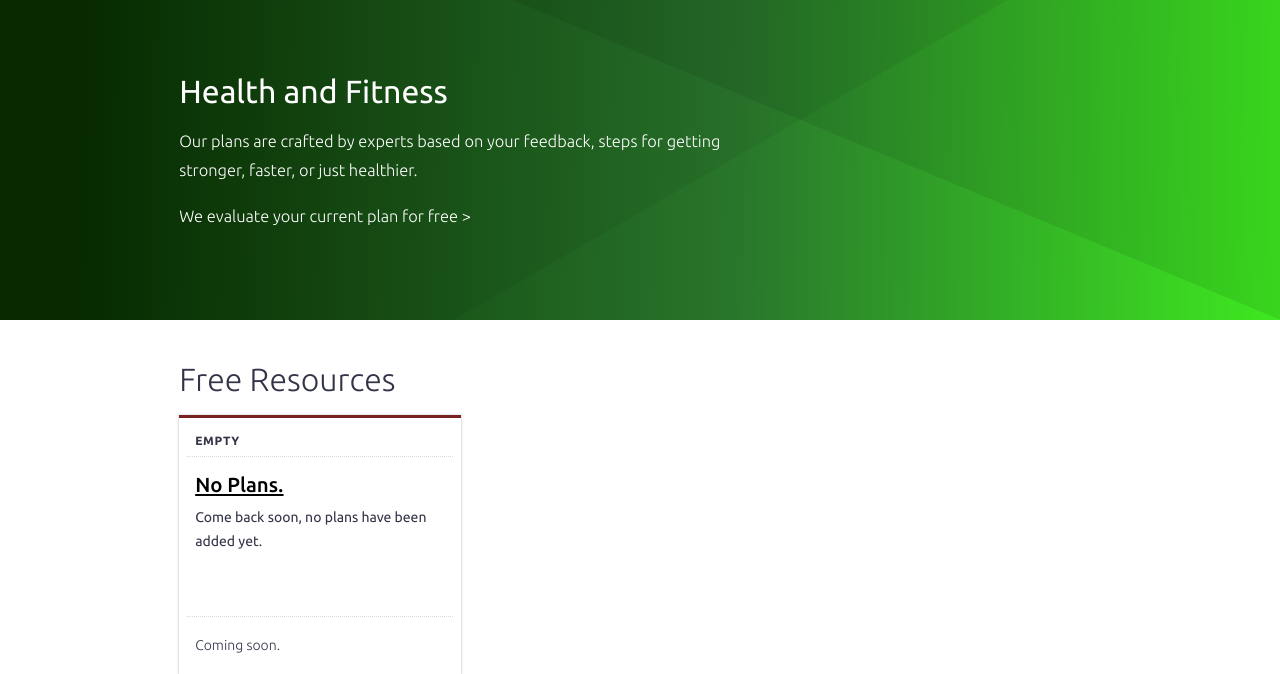
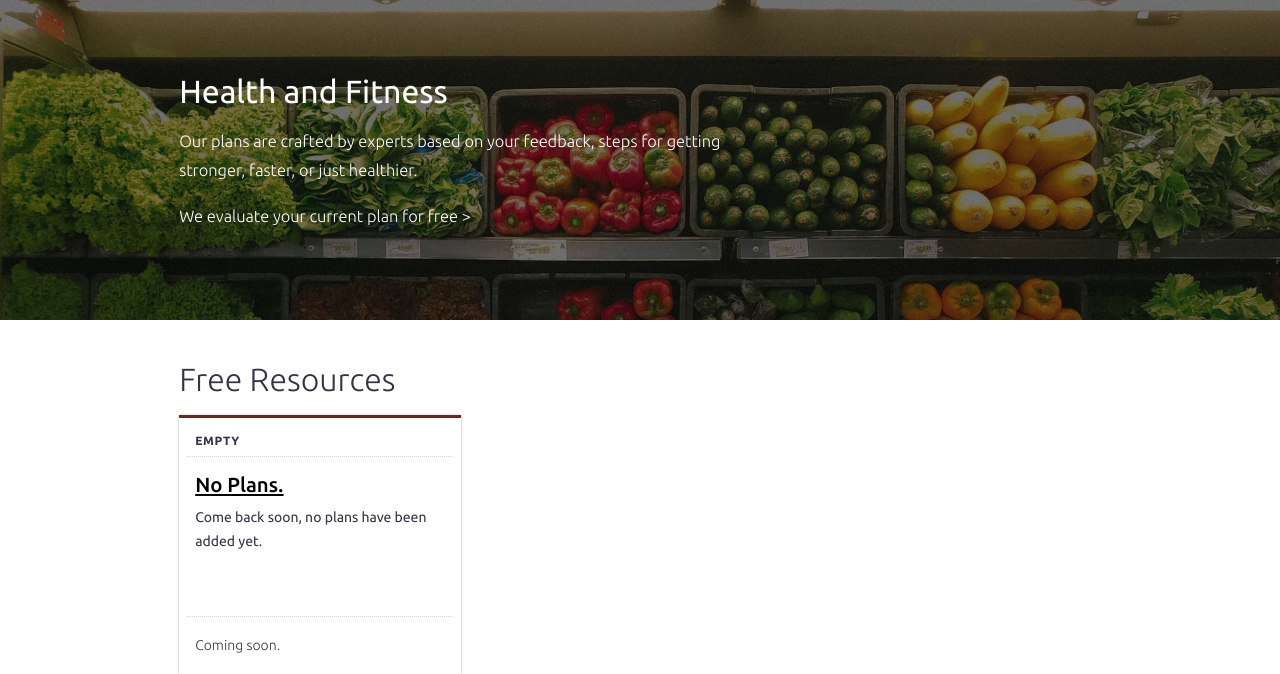
Before and after one commit to reyesjl/firstfiverugby, a Django app: page /health/ in a window 1280 px wide. Shown: the part 40-714 px from the top of the page. Run offline with Django 5.2, Linux system fonts and the light colour scheme; data that the repository does not hold is empty.

Commit message:
health bg

```diff
--- a/src/static/css/f5rugby/index.css
+++ b/src/static/css/f5rugby/index.css
@@ -39,6 +39,12 @@
 
 .camps-background {
     background-image: url('/static/images/camps/camps-bg.jpg');
+    background-size: cover; /* Adjust as needed */
+    background-position: center; /* Adjust as needed */
+}
+
+.health-background {
+    background-image: url('/static/images/health/health-bg.jpg');
     background-size: cover; /* Adjust as needed */
     background-position: center; /* Adjust as needed */
 }
--- a/src/templates/health/index.html
+++ b/src/templates/health/index.html
@@ -15,7 +15,7 @@
 {% block description %}Unlock your fitness potential with First Five Rugby (F5 Rugby). Access free, open-source fitness plans and nutrition guides, or opt for personalized 1-on-1 services with certified nutritionists and dieticians. Elevate your health journey today.{% endblock %}
 
 {% block content %}
-<div class="hero-wrapper green-right-background">
+<div class="hero-wrapper health-background">
     <div class="hero container">
         <div class="row">
             <div class="col-8">
```
Also changed, not shown: src/static/images/health/health-bg.jpg (added).
